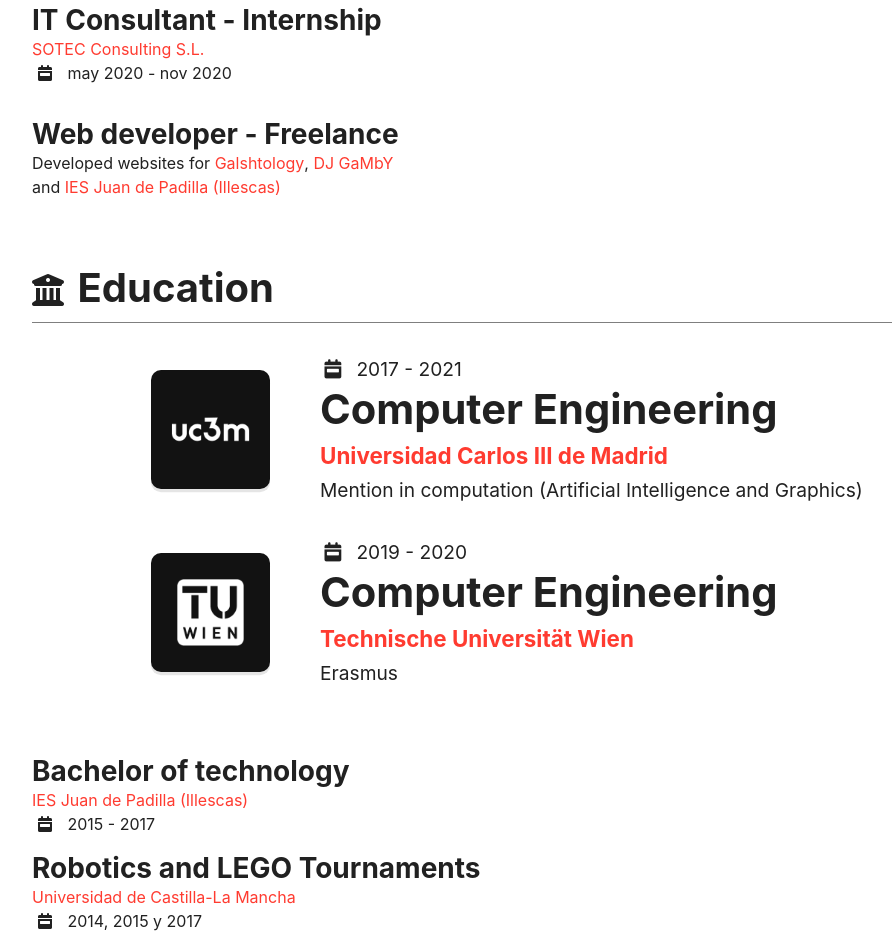
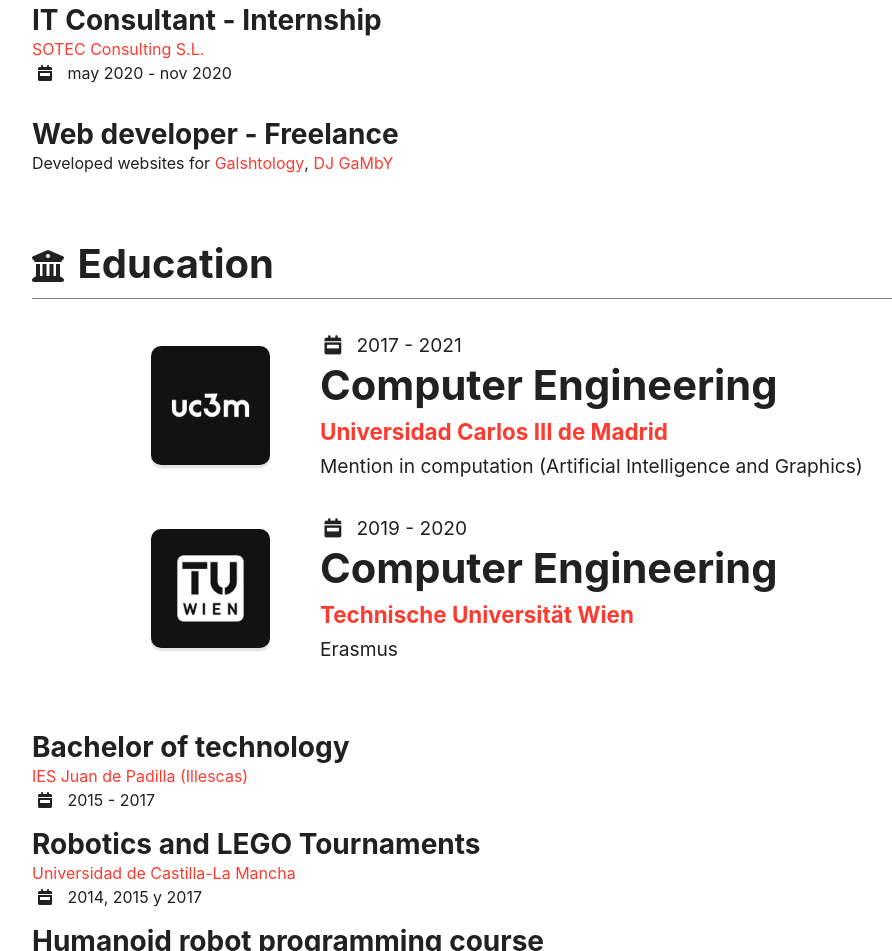
Before and after one commit to SrGMC/srgmc.github.io, a plain HTML site: page index.html in a window 1280 px wide. Shown: the part 1495-2446 px from the top of the page, without its empty margins (128-1020 px from the left). Drawn offline with nearby package versions, Linux system fonts and the light colour scheme; files whose address does not match are found by name.

Commit message:
Removed Juan de Padilla website

```diff
--- a/index.html
+++ b/index.html
@@ -145,14 +145,10 @@
                 <p class="lang en">
                     Developed websites for
                     <a href="/projects/galshtology">Galshtology</a>, <a href="/projects/djgamby">DJ GaMbY</a><br />
-                    and
-                    <a href="https://www.iesjuandepadilla.com">IES Juan de Padilla (Illescas)</a>
                 </p>
                 <p class="lang es">
                     He desarrollado páginas web para
                     <a href="/projects/galshtology">Galshtology</a>, <a href="/projects/djgamby">DJ GaMbY</a><br />
-                    y
-                    <a href="https://www.iesjuandepadilla.com">IES Juan de Padilla (Illescas)</a>
                 </p>
 
                 <h2 class="mt-64 lang en"><i class="fas fa-university mr-10 font-size-20"></i> Education</h2>
```
